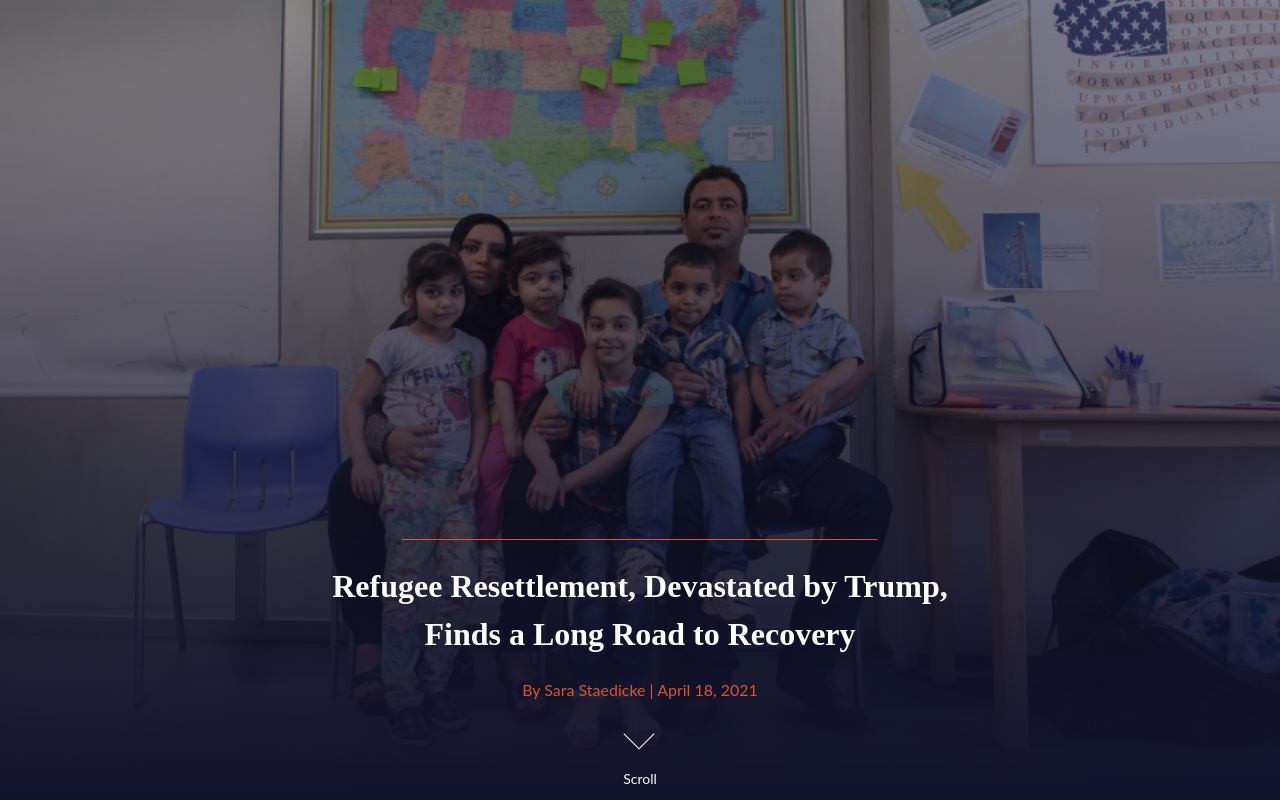
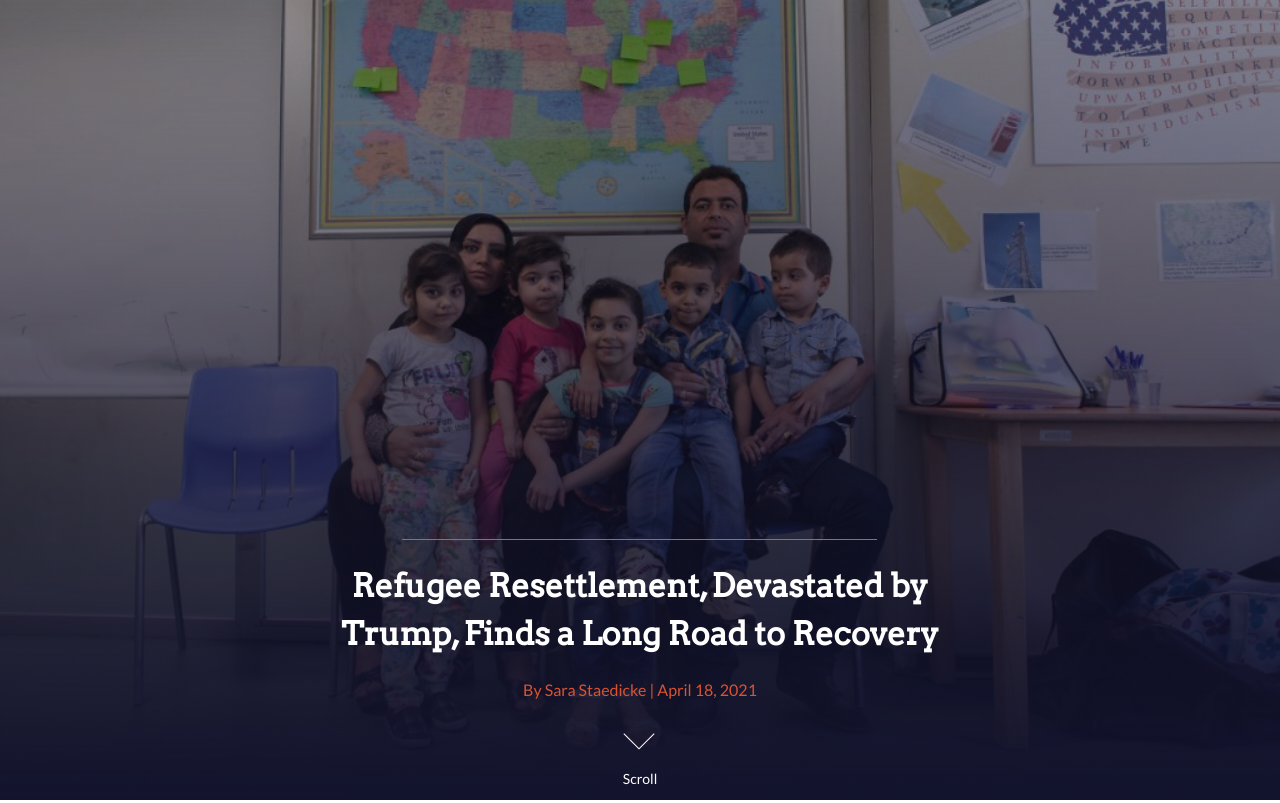
Before and after one commit to sara22nicole/sara22nicole.github.io, a plain HTML site: page index.html in a window 1280 px wide. Shown: the top 803 px of the page. Drawn offline with nearby package versions, Linux system fonts and the light colour scheme; a script that the page names is missing.

Commit message:
Update index.html
Fonts linked

```diff
--- a/index.html
+++ b/index.html
@@ -7,7 +7,11 @@
   <meta name="viewport" content="width=device-width, initial-scale=1">
 
   <link rel="stylesheet" href="css/normalize.css">
-  <link href="https://fonts.googleapis.com/css?family=Cabin:400,700" rel="stylesheet">
+
+  <link rel="preconnect" href="https://fonts.googleapis.com">
+  <link rel="preconnect" href="https://fonts.gstatic.com" crossorigin>
+  <link href="https://fonts.googleapis.com/css2?family=Arvo&family=Lato&family=Permanent+Marker&display=swap" rel="stylesheet">
+
   <link rel="stylesheet" href="css/main.css">
 </head>
 
```
